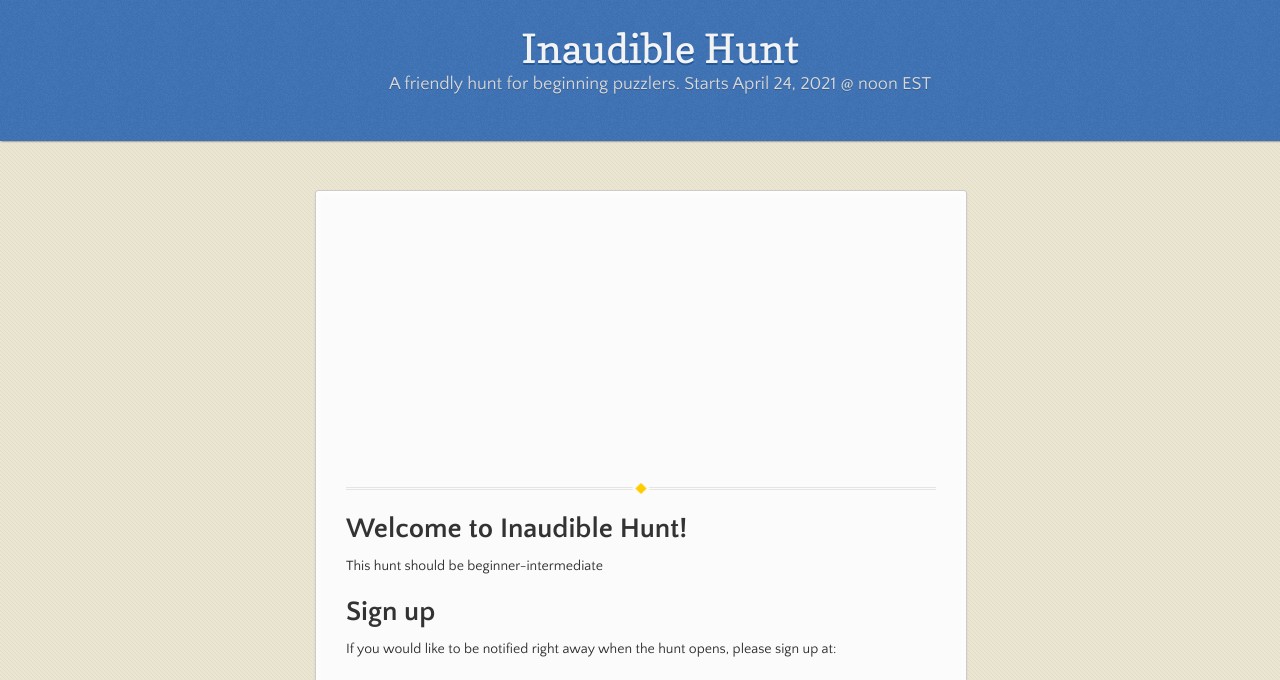
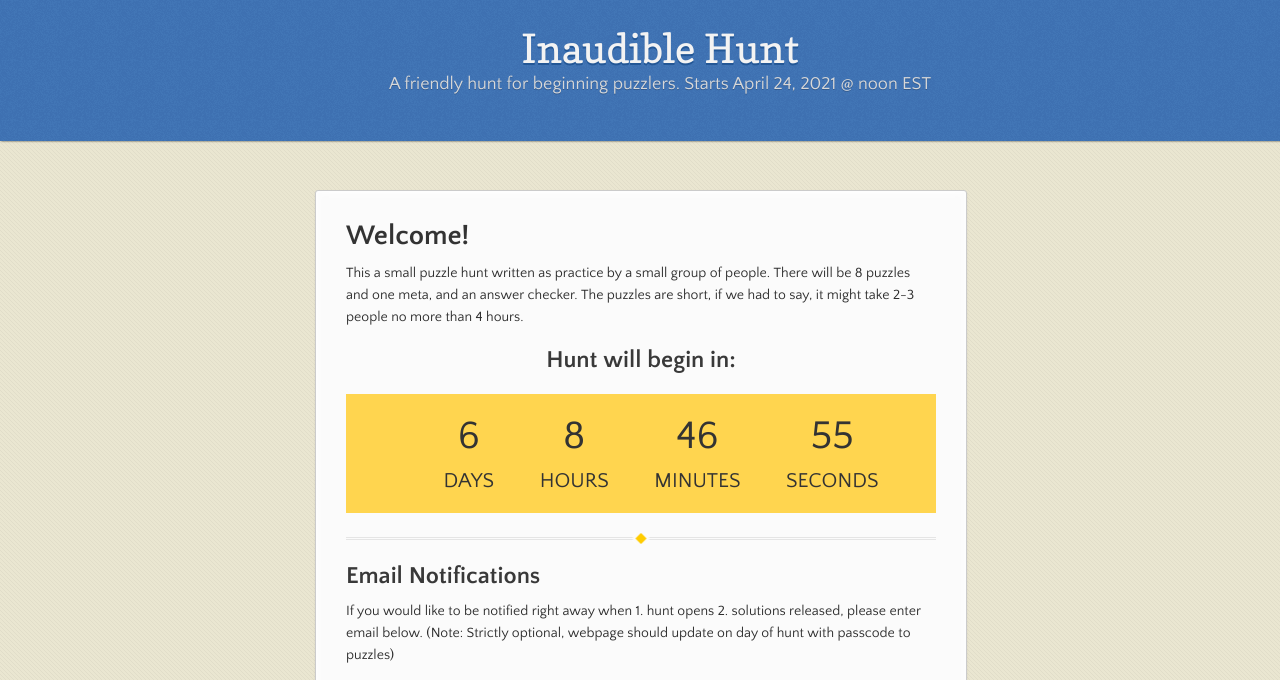
Before and after one commit to nro-bot/aprilhunt, a Jekyll site: the page built from index.md, in a window 1280 px wide and 1400 px high. Shown: the top 680 px of the window. Built offline with Jekyll 4.4.1, drawn with Linux system fonts in a browser that asks for light colours; some of the changed text lies outside the part shown; grey boxes are pictures that could not be loaded.

Commit message:
added countdown timer and better formatting to homepage

```diff
--- a/_layouts/homepage.html
+++ b/_layouts/homepage.html
@@ -24,7 +24,8 @@
 
 
     <div class="wrapper">
-          <section>
+         <section>
+
             {{ content }}
           </section>
     </div>
@@ -44,6 +45,46 @@
 </html>
 
 <script>
+
+(function () {
+        const second = 1000,
+            minute = second * 60,
+            hour = minute * 60,
+            day = hour * 24;
+
+        let birthday = "Apr 24, 2021 12:00:00",
+            countDown = new Date(birthday).getTime(),
+            x = setInterval(function() {
+                    var d = new Date();
+                    var localTime = d.getTime();
+                    var localOffset = d.getTimezoneOffset() * 60000;
+                    var utc = localTime + localOffset;
+                    var offset = -4; // EDT = UTC-4
+                    var easternTimeNow = utc + (3600000*offset);
+                    let now = easternTimeNow;
+
+                    //let now = new Date().getTime(),
+                        distance = countDown - now;
+                        document.getElementById("days").innerText = Math.floor(distance / (day)),
+                        document.getElementById("hours").innerText = Math.floor((distance % (day)) / (hour)),
+                        document.getElementById("minutes").innerText = Math.floor((distance % (hour)) / (minute)),
+                        document.getElementById("seconds").innerText = Math.floor((distance % (minute)) / second);
+
+                    //do something later when date is reached
+                    if (distance < 0) {
+                            let headline = document.getElementById("headline"),
+                                countdown = document.getElementById("countdown"),
+                                content = document.getElementById("content");
+
+                            headline.innerText = "It's puzzling time!";
+                            countdown.style.display = "none";
+                            content.style.display = "block";
+
+                            clearInterval(x);
+                        }
+                    //seconds
+                }, 0)
+        }());
 </script>
 
 <script src="https://cdnjs.cloudflare.com/ajax/libs/crypto-js/3.1.9/core.js"></script>
--- a/_layouts/puzzlepage.html
+++ b/_layouts/puzzlepage.html
@@ -18,7 +18,9 @@
 
       <header>
         <!--<h1>{{ page.title | default: site.title | default: site.github.repository_name }}</h1>-->
-        <h1><a href='{{site.baseurl}}'>{{ site.title_var | default: site.github.repository_name }}</a></h1>
+        <!--http://jekyll-brasil.github.io/docs/variables/-->
+        <!--https://rubydoc.info/gems/liquid/Liquid/StandardFilters#default-instance_method-->
+        <h1><a href="{{site.baseurl}}/index.html">{{ site.title_var | default: site.github.repository_name }}</a></h1>
         <p>{{ page.description | default: site.description | default: site.github.project_tagline }}</p>
       </header>
 
--- a/_sass/jekyll-theme-leap-day.scss
+++ b/_sass/jekyll-theme-leap-day.scss
@@ -546,5 +546,38 @@ footer {
   // DO NOT USE!!
 }
 
+j
 
 .focusable:focus {background-color:red;}
+
+
+.countdown{
+  color: #333;
+  margin: 0 auto;
+  text-align: center;
+  align-items: center;
+  background-color: #ffd54f;
+
+
+h1 {
+  font-weight: normal;
+  letter-spacing: .125rem;
+  text-transform: uppercase;
+}
+
+li {
+  display: inline-block;
+  font-size: 1.5em;
+  list-style-type: none;
+  padding: 1.5em 1em 1em 1em;
+  text-transform: uppercase;
+}
+
+li span {
+  display: block;
+  font-size: 2.5rem;
+
+}
+
+
+}
--- a/index.md
+++ b/index.md
@@ -8,71 +8,78 @@ layout: homepage
 
 <!--- ![Octocat](https://github.githubassets.com/images/icons/emoji/octocat.png) -->
 
-<br>
-<br>
-<br>
-<br>
-<br>
-<br>
-<br>
-<br>
-<br>
-<br>
-<br>
+
+
+
+
+# Welcome!
+
+This a small puzzle hunt written as practice by a small group of people. There
+will be 8 puzzles and one meta, and an answer checker. The puzzles are short, if
+we had to say, it might take 2-3 people no more than 4 hours.
+
+<h2><p style="text-align: center;">Hunt will begin in:</p></h2>
+<div class="countdown" id="countdown">
+<ul>
+<li><span id="days"></span><br>days</li>
+<li><span id="hours"></span><br>Hours</li>
+<li><span id="minutes"></span><br>Minutes</li>
+<li><span id="seconds"></span><br>Seconds</li>
+</ul>
+</div>
 
 ---
 
-#  Welcome to Inaudible Hunt!
+## Email Notifications
 
-This hunt should be beginner-intermediate
+If you would like to be notified right away when 1. hunt opens 2. solutions
+released, please enter email below. (Note: Strictly optional, webpage should
+update on day of hunt with passcode to puzzles)
 
-# Sign up
-
-If you would like to be notified right away when the hunt opens, please sign up
-at:
 <iframe src="https://docs.google.com/forms/d/e/1FAIpQLSddbKOTJN2E_08dYiGlicGEMlBbXj4gFeyfdSeHHt9oPgk2MQ/viewform?embedded=true" width="600" height="469" frameborder="0" marginheight="0" marginwidth="0">Loading…</iframe>
 
-We will also send an email when we release te solutions.
 
-(Thanks to curiouscookoff!)
+---
 
 ## FAQ
 
-What is a puzzle?
+We made an attempt at an FAQ, but honestly this is just for our friends right now so we
+assume you are familiar with puzzlehunts...
+
+- What is a puzzle?
 
 These are free-form puzzles where there are no instructions, unlike a crossword
 puzzle. The answers will usually be a word or short phrase, which you will
 somehow extract from the the puzzle. e.g.
 
 
-What is hunt?
+- What is hunt?
 
-
-What is a meta?
+- What is a meta?
 
 A meta is a puzzle which uses the answers from other (earlier) puzzles.
 Thus, in order to solve the meta (and win the hunt!), you must solve several, ir
 not all, of the other puzzles.
 
+---
 
 ## Leaderboard
 
+When people finish the meta, their names will show up here:
+
 <iframe src="https://docs.google.com/spreadsheets/d/e/2PACX-1vTx5MtV4QKFO5hq7QppPUx2qEvJV29TNfVR80uxloN7fPoFcjyl3qHpCY8d5ZBkIgfYlHJFldXvXIKN/pubhtml?gid=1309153968&amp;single=true&amp;widget=true&amp;headers=false"  width="500" height="400"></iframe>
-
-Our hunt is not secure, in good spirit please do not try to reverse the answers
-from the source code.
 
 
 ---
 
-## Enter passphrase
+## For Beta Testers
 
 <!--[Link to another page](./another-page.html). -->
 
 
 <form id="form" onsubmit="return false;">
 <input style="padding:0px" type="text" id="submitpass" size="20"/>
-<input style="padding:0px" type="submit" value='Check passphrase' onclick="makeURL();" />
+<input style="padding:0px" type="submit" value='Enter passphrase' onclick="makeURL();" />
 </form>
 
 
@@ -81,6 +88,15 @@ from the source code.
 <noscript>
 If you disabled javascript, just append '.html' to the passphrase :P
 </noscript>
+
+
+
+---
+
+## Notes
+
+Our hunt is not secure, in good spirit, if you are participating please do not
+try to reverse the answers from the source code.
 
 
 <script>
```
Also changed, not shown: Welcome to mini hunt!.md (+3 -3 lines).
